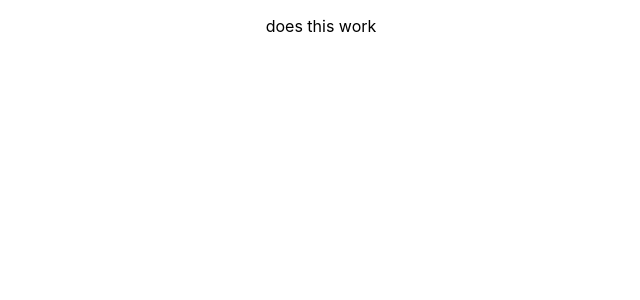
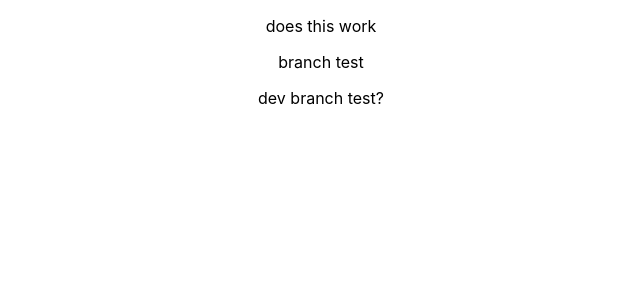
Before and after one commit to RMottola68/DnD-Character-Creator, a React (Create React App) app: page / in a window 1280 px wide. Shown: the top 300 px of the page, without its empty margins (319-959 px from the left). Built offline with nearby package versions, Linux system fonts and the light colour scheme.

Commit message:
branch test

```diff
--- a/src/App.js
+++ b/src/App.js
@@ -4,6 +4,8 @@ function App() {
   return (
     <div className="App">
       <p>does this work</p>
+      <p>branch test</p>
+      <p>dev branch test?</p>
     </div>
   );
 }
```
